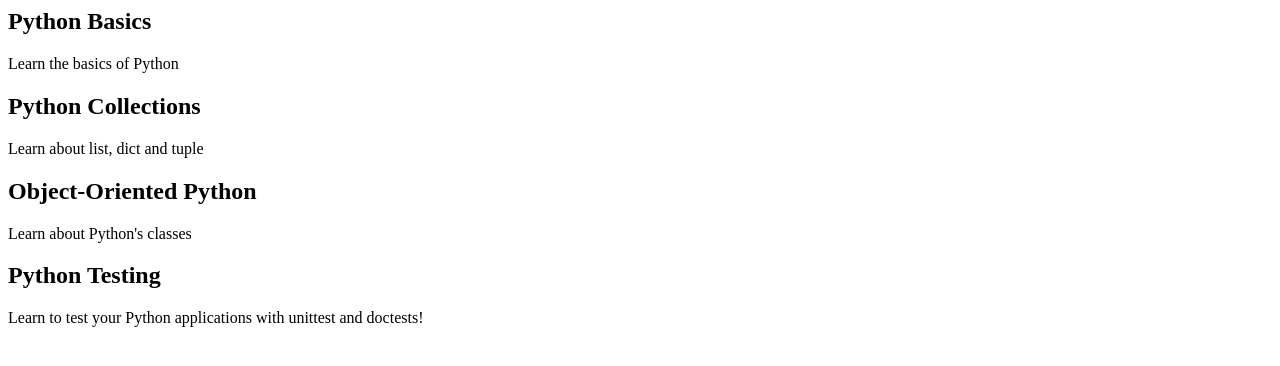
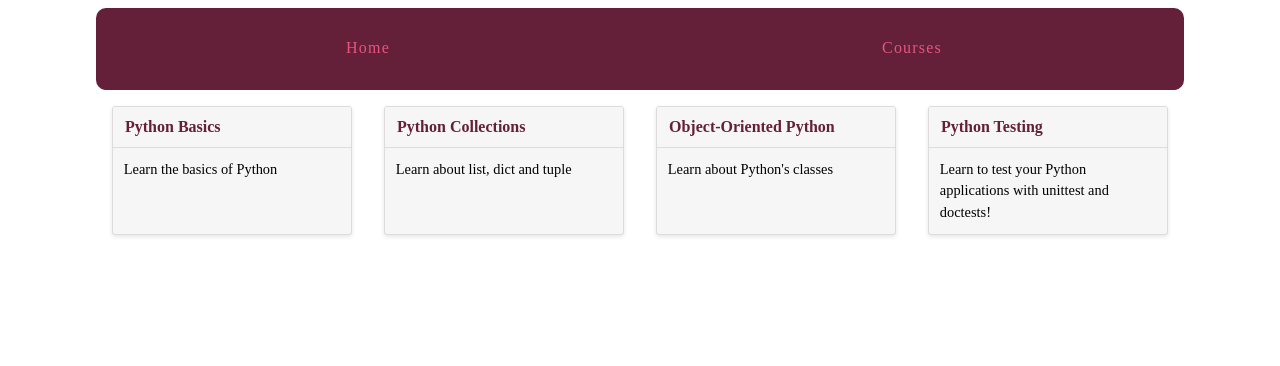
Before and after one commit to Tervel/learning_site, a Django app: page /courses/ in a window 1280 px wide. Shown: the top 366 px of the page. Run offline with Django 3.2, Linux system fonts and the light colour scheme; data comes from the database, SQL or seed files in the repository; both versions use the stored data as it was after the commit.

Commit message:
Added namespacing, and refactored views

```diff
--- a/courses/models.py
+++ b/courses/models.py
@@ -13,10 +13,11 @@ class Course(models.Model):
 class Step(models.Model):
     title = models.CharField(max_length=255)
     description = models.TextField()
+    content = models.TextField(blank=True, default='') # set to non-null, if no input have empty string
     order = models.IntegerField(default=0) # Controls the order of steps, could have them autoincrement instead etc
     course = models.ForeignKey(Course) # Points to record in Course
 
-    # cCntrols how the model does x, in this case ordering
+    # Controls how the model does x, in this case ordering
     class Meta:
         ordering = ['order',]
 
--- a/courses/templates/courses/course_detail.html
+++ b/courses/templates/courses/course_detail.html
@@ -6,9 +6,12 @@
 <article>
     <h2>{{ course.title }}</h2>
     {{ course.description }}
+
     <section>
         {% for step in course.step_set.all %}
-            <h3>{{ step.title }}</h3>
+            <h3>
+                <a href="{% url 'courses:step' course_pk=step.course.pk step_pk=step.pk %}">{{ step.title }}</a>
+            </h3>
             {{ step.description }}
         {% endfor %}
     </section>
--- a/courses/templates/courses/course_list.html
+++ b/courses/templates/courses/course_list.html
@@ -1,4 +1,16 @@
-{% for course in courses %}
-<h2>{{ course.title }}</h2>
-{{ course.description }}
-{% endfor %}
+{% extends "layout.html" %}
+
+{% block title %}Available Courses{% endblock %}
+
+{% block content %}
+<div class="cards">
+    {% for course in courses %}
+    <div class="card">
+        <header><a href="{% url 'courses:detail' pk=course.pk %}">{{ course.title }}</a></header>
+        <div class="card-copy">
+            {{ course.description }}
+        </div>
+    </div>
+    {% endfor %}
+</div>
+{% endblock %}
--- a/courses/templates/courses/step_detail.html
+++ b/courses/templates/courses/step_detail.html
@@ -4,7 +4,7 @@
 
 {% block content %}
 <article>
-    <h2>{{ step.course.title }}</h2>
+    <h2><a href="{% url 'courses:detail' pk=step.course.pk %}">{{ step.course.title }}</a></h2>
     <h3>{{ step.title }}</h3>
     {{ step.content|linebreaks }}
 </article>
--- a/courses/urls.py
+++ b/courses/urls.py
@@ -3,7 +3,7 @@ from django.conf.urls import url
 from . import views
 
 urlpatterns = [
-    url(r'^$', views.course_list,),
-    url(r'(?P<course_pk>\d+)/(?P<step_pk>\d+)/$', views.step_detail), # Above courses so that we don't accidently accept below
-    url(r'(?P<pk>\d+)/$', views.course_detail), # Searches for /courses/n
+    url(r'^$', views.course_list, name='list'),
+    url(r'(?P<course_pk>\d+)/(?P<step_pk>\d+)/$', views.step_detail, name='step'), # Above courses so that we don't accidently accept below
+    url(r'(?P<pk>\d+)/$', views.course_detail, name='detail'), # Searches for /courses/n
 ]
--- a/learning_site/urls.py
+++ b/learning_site/urls.py
@@ -20,7 +20,7 @@ from django.contrib.staticfiles.urls import staticfiles_urlpatterns
 from . import views
 
 urlpatterns = [
-    url(r'^courses/', include('courses.urls')),
+    url(r'^courses/', include('courses.urls', namespace='courses')),
     url(r'^admin/', include(admin.site.urls)),
     url(r'^$', views.home),
 ]
--- a/templates/layout.html
+++ b/templates/layout.html
@@ -1,4 +1,6 @@
 {% load static from staticfiles %}
+
+
 <!doctype html>
 <html>
     <head>
@@ -7,6 +9,10 @@
     </head>
     <body>
         <div class="site-container">
+            <nav>
+                <a href="{% url 'views.home' %}">Home</a>
+                <a href="{% url 'courses:list' %}">Courses</a>
+            </nav>
         {% block content %}{% endblock %}
         </div>
     </body>
```
Also changed, not shown: courses/migrations/0004_step_content.py (added), db.sqlite3.
